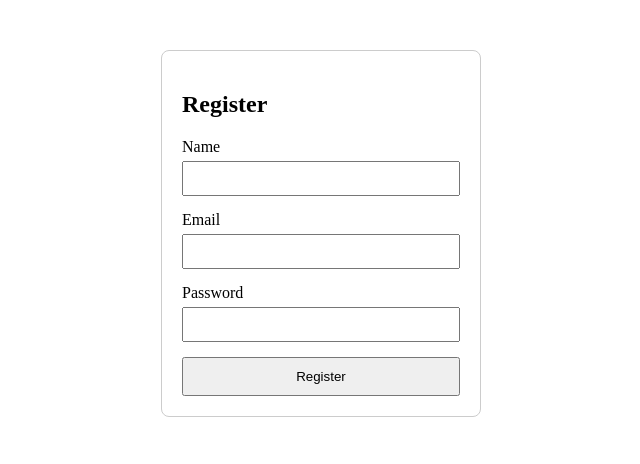
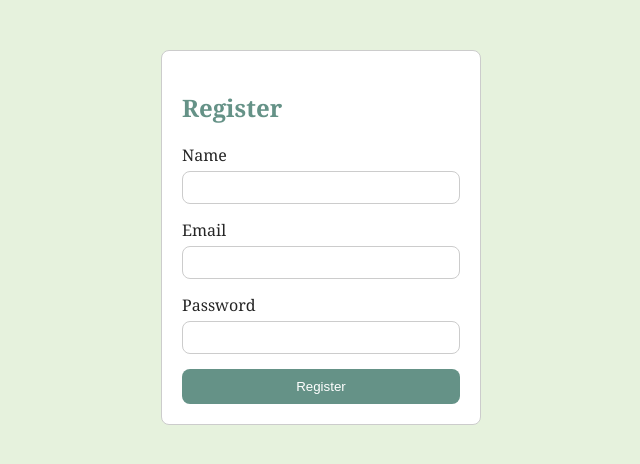
Before and after one commit to dev-singhal301/Ecotrack-Carbon_Footprint_and_Sustainability_Management_Platform, an Angular app in the folder ecotrack-frontend/: page /register in a window 1280 px wide. Shown: the top 464 px of the page, without its empty margins (319-959 px from the left). Built offline with nearby package versions, Linux system fonts and the light colour scheme.

Commit message:
Add color theme with CSS variables, clean up error message clearing

```diff
--- a/ecotrack-frontend/src/app/auth/login/login.css
+++ b/ecotrack-frontend/src/app/auth/login/login.css
@@ -3,9 +3,15 @@
     max-width: 320px;
     margin: 50px auto;
     padding: 20px;
-    border: 1px solid #ccc;
-    border-radius: 8px;
+    background-color: var(--white-color);
+    border: 1px solid var(--medium-gray-color);
+    border-radius: var(--border-radius-s);
     box-sizing: border-box;
+}
+
+h2 {
+    color: var(--primary-color);
+    font-weight: var(--font-weight-bold);
 }
 
 .form-group {
@@ -15,21 +21,44 @@
 label {
     display: block;
     margin-bottom: 5px;
+    font-size: var(--font-size-n);
+    color: var(--dark-color);
 }
 
 input {
     width: 100%;
     padding: 8px;
     box-sizing: border-box;
+    border: 1px solid var(--medium-gray-color);
+    border-radius: var(--border-radius-s);
+}
+
+input:focus {
+    outline: none;
+    border-color: var(--primary-color);
 }
 
 .error {
-    color: red;
-    font-size: 12px;
+    color: var(--error-color);
+    font-size: var(--font-size-s);
 }
 
 button {
     width: 100%;
     padding: 10px;
     cursor: pointer;
+    background-color: var(--primary-color);
+    color: var(--white-color);
+    border: none;
+    border-radius: var(--border-radius-s);
+    font-weight: var(--font-weight-medium);
 }
+
+button:hover {
+    background-color: var(--secondary-color);
+}
+
+button:disabled {
+    background-color: var(--medium-gray-color);
+    cursor: not-allowed;
+}
--- a/ecotrack-frontend/src/app/auth/login/login.ts
+++ b/ecotrack-frontend/src/app/auth/login/login.ts
@@ -24,12 +24,13 @@ export class Login {
   }
 
   onSubmit() {
+    this.errorMessage = '';
     if (this.loginForm.invalid) {
       this.loginForm.markAllAsTouched();
       return;
     }
     this.isSubmitting.set(true);
-    this.errorMessage = '';
+
 
     this.auth.login(this.loginForm.value).subscribe({
       next: () => {
--- a/ecotrack-frontend/src/app/auth/register/register.css
+++ b/ecotrack-frontend/src/app/auth/register/register.css
@@ -3,9 +3,15 @@
     max-width: 320px;
     margin: 50px auto;
     padding: 20px;
-    border: 1px solid #ccc;
-    border-radius: 8px;
+    background-color: var(--white-color);
+    border: 1px solid var(--medium-gray-color);
+    border-radius: var(--border-radius-s);
     box-sizing: border-box;
+}
+
+h2 {
+    color: var(--primary-color);
+    font-weight: var(--font-weight-bold);
 }
 
 .form-group {
@@ -15,21 +21,44 @@
 label {
     display: block;
     margin-bottom: 5px;
+    font-size: var(--font-size-n);
+    color: var(--dark-color);
 }
 
 input {
     width: 100%;
     padding: 8px;
     box-sizing: border-box;
+    border: 1px solid var(--medium-gray-color);
+    border-radius: var(--border-radius-s);
+}
+
+input:focus {
+    outline: none;
+    border-color: var(--primary-color);
 }
 
 .error {
-    color: red;
-    font-size: 12px;
+    color: var(--error-color);
+    font-size: var(--font-size-s);
 }
 
 button {
     width: 100%;
     padding: 10px;
     cursor: pointer;
+    background-color: var(--primary-color);
+    color: var(--white-color);
+    border: none;
+    border-radius: var(--border-radius-s);
+    font-weight: var(--font-weight-medium);
 }
+
+button:hover {
+    background-color: var(--secondary-color);
+}
+
+button:disabled {
+    background-color: var(--medium-gray-color);
+    cursor: not-allowed;
+}
--- a/ecotrack-frontend/src/app/auth/register/register.ts
+++ b/ecotrack-frontend/src/app/auth/register/register.ts
@@ -25,12 +25,13 @@ export class Register {
   }
 
   onSubmit() {
+    this.errorMessage = '';
     if (this.registerForm.invalid) {
       this.registerForm.markAllAsTouched();
       return;
     }
     this.isSubmitting.set(true);
-    this.errorMessage = '';
+
 
     this.auth.register(this.registerForm.value).subscribe({
       next: () => {
--- a/ecotrack-frontend/src/styles.css
+++ b/ecotrack-frontend/src/styles.css
@@ -1 +1,38 @@
 /* You can add global styles to this file, and also import other style files */
+:root {
+    /* Colors */
+    --primary-color: #659287;
+    --secondary-color: #88bda4;
+    --accent-color: #b1d3b9;
+    --background-color: #e6f2dd;
+    --white-color: #ffffff;
+    --dark-color: #252525;
+    --error-color: #d9534f;
+    --medium-gray-color: #ccc;
+
+    /* Font Size */
+    --font-size-s: 0.9rem;
+    --font-size-n: 1rem;
+    --font-size-m: 1.12rem;
+    --font-size-l: 1.5rem;
+    --font-size-xl: 2rem;
+
+    /* Font Weight */
+    --font-weight-normal: 400;
+    --font-weight-medium: 500;
+    --font-weight-bold: 700;
+
+    /* Border radius */
+    --border-radius-s: 8px;
+    --border-radius-m: 20px;
+
+    /* Layout */
+    --site-max-width: 1300px;
+}
+
+body {
+    background-color: var(--background-color);
+    margin: 0;
+    font-family: 'Georgia', serif;
+    /* or whatever matches your current font */
+}
```
